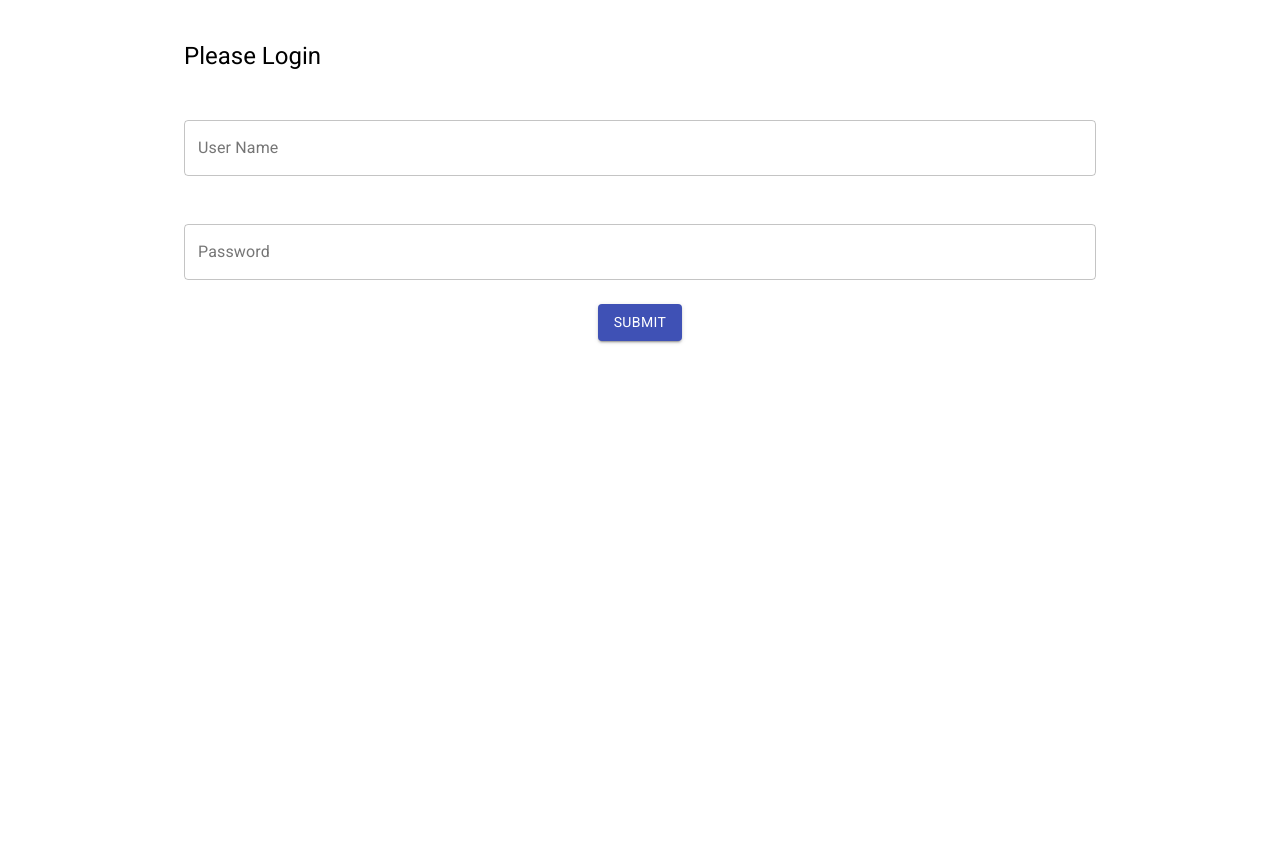
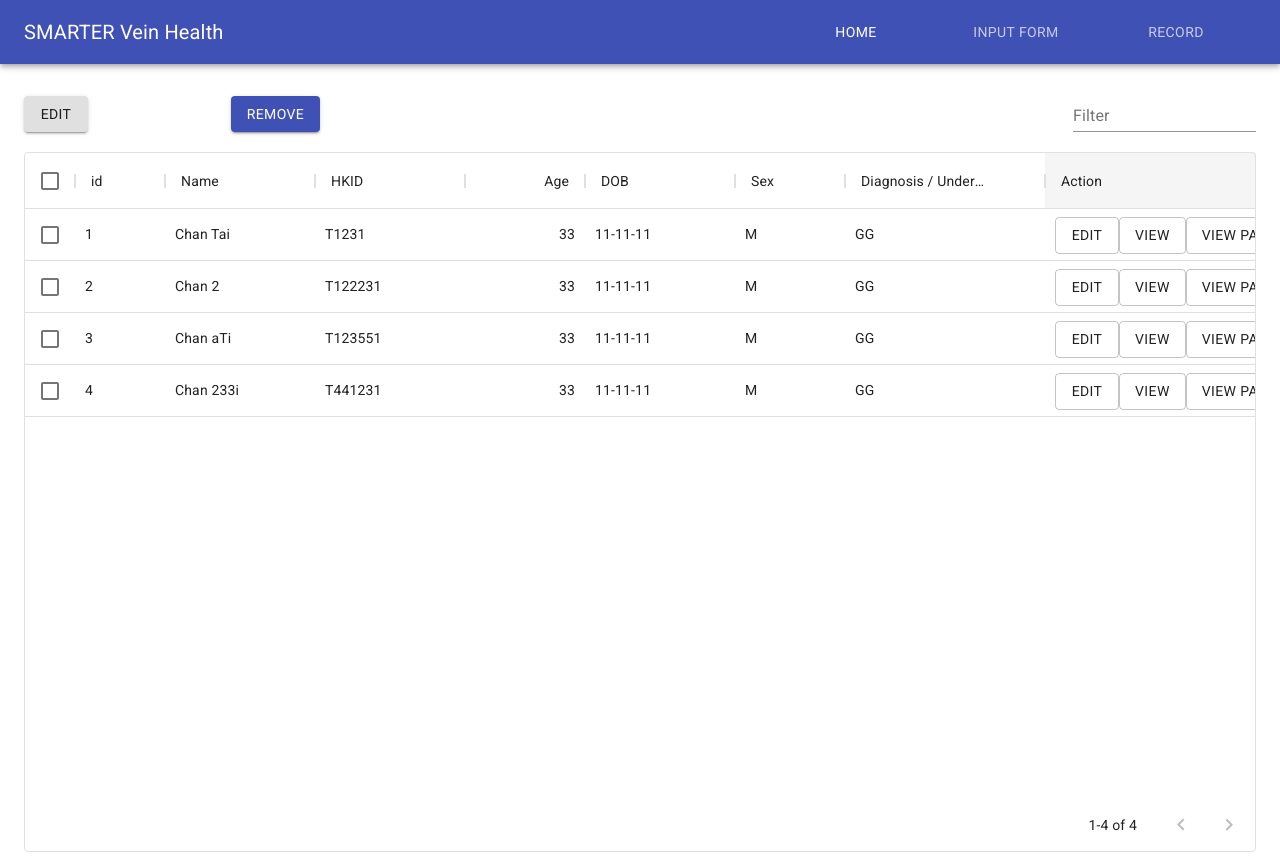
Before and after one commit to willlee1995/frontedva, a React (Create React App) app: page /table in a window 1280 px wide. Before the commit the page ends 800 px from the top, so only its background shows below. Built offline with nearby package versions, Linux system fonts and the light colour scheme.

Commit message:
code refractoring and adding table buttons and optimized the location

```diff
--- a/src/App.js
+++ b/src/App.js
@@ -8,9 +8,9 @@ import Table from './Components/Table'
 
 function App() {
   const [token, setToken ] = useState();
-  if (!token) {
+  /*if (!token) {
     return <LoginForm setToken={setToken} />
-  }
+  }*/
 
   return (
     <div>
--- a/src/Components/Header/index.js
+++ b/src/Components/Header/index.js
@@ -1,13 +1,17 @@
-import { useState } from "react";
+import { useState, Fragment } from "react";
 import { makeStyles } from "@material-ui/core/styles";
 import { Tab, Tabs } from "@material-ui/core";
 import AppBar from "@material-ui/core/AppBar";
 import Toolbar from "@material-ui/core/Toolbar";
 import Typography from "@material-ui/core/Typography";
-
+import { useMediaQuery } from "@material-ui/core";
 import IconButton from "@material-ui/core/IconButton";
 import MenuIcon from "@material-ui/icons/Menu";
 import { Link } from "react-router-dom";
+import { useTheme } from "@material-ui/core/styles";
+import Menu from "@material-ui/core/Menu";
+import MenuItem from "@material-ui/core/MenuItem";
+
 const useStyles = makeStyles((theme) => ({
   root: {
     flexGrow: 1,
@@ -21,31 +25,66 @@ const useStyles = makeStyles((theme) => ({
 }));
 
 export default function ButtonAppBar() {
+  const [anchorEl, setAnchorEl] = useState(null);
+
+  const handleClose = () => {
+    setAnchorEl(null);
+  };
+  const handleClick = (event) => {
+    setAnchorEl(event.currentTarget);
+  };
+  const handleMenu = e => {
+    setAnchorEl(e.currentTarget);
+  }
+  const theme = useTheme();
   const classes = useStyles();
   const [value, setValue] = useState(0);
   const handleChange = (e, value) => {
     setValue(value);
   };
+  const isXS = useMediaQuery(theme.breakpoints.down("sm"));
+
   return (
     <div className={classes.root}>
       <AppBar position="static">
         <Toolbar>
-          <IconButton
-            edge="start"
+          <Typography variant="h6" className={classes.title}>
+          SMARTER Vein Health
+          </Typography>
+          {isXS ? (<Fragment>
+            <IconButton
+            edge="end"
             className={classes.menuButton}
             color="inherit"
             aria-label="menu"
+            onClick={handleMenu}
           >
             <MenuIcon />
           </IconButton>
-          <Typography variant="h6" className={classes.title}>
-            Vascular Access Recording System
-          </Typography>
-          <Tabs value={value} onChange={handleChange} indicatorColor="primary">
+          <Menu
+            id="menu"
+            anchorEl={anchorEl}
+            keepMounted
+            open={Boolean(anchorEl)}
+            onClose={handleClose}
+          >
+          <MenuItem onClick={handleClose}><Link to='/'>Home</Link></MenuItem>
+          <MenuItem onClick={handleClose}><Link to='/input'>Input Form</Link></MenuItem>
+          <MenuItem onClick={handleClose}><Link to='/table'>Record</Link></MenuItem>
+          </Menu>
+          </Fragment>
+          )
+           :
+           (<Fragment>
+            <Tabs value={value} onChange={handleChange} indicatorColor="primary">
             <Tab component={Link} to="/" label="Home" />
             <Tab component={Link} to="/input" label="Input Form" />
-            <Tab component={Link} to="/table" label="Table" />
+            <Tab component={Link} to="/table" label="Record" />
           </Tabs>
+          </Fragment>)
+
+        }
+
         </Toolbar>
       </AppBar>
     </div>
--- a/src/Components/InputForm/AccessDevice/index.js
+++ b/src/Components/InputForm/AccessDevice/index.js
@@ -35,6 +35,7 @@ function index() {
       </Grid>
       <Grid item xs={12}>
         <TextField
+          shrink
           name="complications"
           label="Any complications?"
         />
--- a/src/Components/InputForm/index.js
+++ b/src/Components/InputForm/index.js
@@ -56,7 +56,7 @@ function App() {
   return (
     <Grid container>
       <Grid item xs={12}>
-        <Container maxWidth="md">
+        <Container maxWidth="lg">
           <div className={classes.formWrapper}>
             <Formik
               initialValues={{ ...iValues }}
--- a/src/Components/Table/Table.js
+++ b/src/Components/Table/Table.js
@@ -1,81 +1,126 @@
-import * as React from 'react';
-import { DataGrid } from '@material-ui/data-grid';
-import { Button } from '@material-ui/core'
-import { Link } from 'react-router-dom'
+import * as React from "react";
+import { DataGrid } from "@material-ui/data-grid";
+import { Button } from "@material-ui/core";
+import { Link } from "react-router-dom";
 
 const columns = [
-
   {
-    field: 'Name',
-    headerName: 'Name',
+    field:"id",
+    headerName: "id",
+    width: 90,
+  },
+  {
+    field: "Name",
+    headerName: "Name",
     width: 150,
     editable: true,
   },
-  { field: 'id', headerName: 'HKID', width: 150 },
- {
-    field: 'Age',
-    headerName: 'Age',
-    type: 'number',
+  { field: "hkid", headerName: "HKID", width: 150 },
+  {
+    field: "Age",
+    headerName: "Age",
+    type: "number",
     width: 120,
     editable: true,
   },
   {
-    field: 'DOB',
-    headerName: 'DOB',
+    field: "DOB",
+    headerName: "DOB",
     width: 150,
     editable: true,
   },
   {
-    field: 'Sex',
-    headerName: 'Sex',
+    field: "Sex",
+    headerName: "Sex",
     width: 110,
     editable: true,
   },
   {
-    field: 'Diagnosis',
-    headerName: 'Diagnosis / Underlying Disease',
-    width: 300,
+    field: "Diagnosis",
+    headerName: "Diagnosis / Underlying Disease",
+    width: 200,
     editable: true,
   },
   {
     field: "",
     headerName: "Action",
     disableClickEventBubbling: true,
+    width: 400,
     renderCell: (params) => {
-      const onClick = () => {
-        console.log("Edit")
+      const onClickEdit = () => {
+        console.log(params.id, "Edit");
       };
+      const onClickView = () => {
+        console.log(params.id, "View");
+      };
+      const onClickViewPP = () => {
+        console.log(params.id, "View PP");
+      };
+      const onClickDelete = () => {
+        console.log(params.id, "Delete");
+      };
+      return (
+        <div>
+          <Button variant="outlined" onClick={onClickEdit}>
+            Edit
+          </Button>
+          <Button variant="outlined" onClick={onClickView}>
+            View
+          </Button>
+          <Button variant="outlined" onClick={onClickViewPP}>
+            View Patient Panel
+          </Button>
+          <Button variant="outlined" onClick={onClickDelete}>
+            Delete
+          </Button>
+        </div>
+      );
+    },
+  },
+];
 
-      return <Button variant="outlined" onClick={onClick}>Edit</Button>;
-    }
+const rows = [
+  {
+    id:1,
+    Name: "Chan Tai",
+    hkid: "T1231",
+    Age: 33,
+    DOB: "11-11-11",
+    Sex: "M",
+    Diagnosis: "GG",
   },
   {
-    field: "",
-    headerName: "Action",
-    disableClickEventBubbling: true,
-    renderCell: (params) => {
-      const onClick = () => {
-        console.log("View")
-      };
-
-      return <Button variant="outlined" onClick={onClick}>View</Button>;
-    }
-  }
-]
-
-
-
-const rows = [
-  { Name: 'Chan Tai', id: 'T1231', Age: 33, DOB: '11-11-11', Sex: 'M', Diagnosis: 'GG'},
-  { Name: 'Chan 2', id: 'T122231', Age: 33, DOB: '11-11-11', Sex: 'M', Diagnosis: 'GG'},
-  { Name: 'Chan aTi', id: 'T123551', Age: 33, DOB: '11-11-11', Sex: 'M', Diagnosis: 'GG'},
-  { Name: 'Chan 233i', id: 'T441231', Age: 33, DOB: '11-11-11', Sex: 'M', Diagnosis: 'GG'}
-
+    id:2,
+    Name: "Chan 2",
+    hkid: "T122231",
+    Age: 33,
+    DOB: "11-11-11",
+    Sex: "M",
+    Diagnosis: "GG",
+  },
+  {
+    id:3,
+    Name: "Chan aTi",
+    hkid: "T123551",
+    Age: 33,
+    DOB: "11-11-11",
+    Sex: "M",
+    Diagnosis: "GG",
+  },
+  {
+    id:4,
+    Name: "Chan 233i",
+    hkid: "T441231",
+    Age: 33,
+    DOB: "11-11-11",
+    Sex: "M",
+    Diagnosis: "GG",
+  },
 ];
 
 export default function DataTable() {
   return (
-    <div style={{ height: 700, width: '100%' }}>
+    <div style={{ height: 700, width: "100%" }}>
       <DataGrid
         rows={rows}
         columns={columns}
--- a/src/Components/Table/TableToolBar.js
+++ b/src/Components/Table/TableToolBar.js
@@ -1,20 +1,31 @@
-import React from 'react';
-import Button from '@material-ui/core/Button';
+import React from "react";
+import Button from "@material-ui/core/Button";
 import { Grid } from "@material-ui/core";
+import { TextField } from "@material-ui/core";
 
 const TabelToolBar = () => {
-    return (
-        <Grid container spacing={3}>
-            <Grid item xs={1}><Button variant="contained">Edit</Button></Grid>
-            <Grid item xs={4}><Button variant="contained" color="primary">Remove</Button></Grid>
-            <Grid item container xs={6}>
-                <Grid item xs={2}><label>Filter:</label></Grid>
-                <Grid item xs={4}><input type='text'></input></Grid>
-                <Grid item xs={3}><Button variant="contained" >Search</Button></Grid>
-                <Grid item xs={3}><Button variant="contained">Reset</Button></Grid>
-            </Grid>
-        </Grid>
-    )
-}
+  return (
+    <Grid container alignItems="flex-end" spacing={1}>
 
-export default TabelToolBar
+      <Grid item align='left' xs={4}>
+      <Grid container spacing={1}>
+      <Grid item align='left' xs={6}>
+      <Button  variant="contained">Edit</Button>
+      </Grid>
+      <Grid item align='left' xs={6}>
+      <Button shrink variant="contained" color="primary">
+          Remove
+        </Button>
+      </Grid>
+      </Grid>
+
+
+      </Grid>
+      <Grid item align='right' xs={8}>
+        <TextField label="Filter" type="text" />
+      </Grid>
+    </Grid>
+  );
+};
+
+export default TabelToolBar;
--- a/src/Components/Table/index.js
+++ b/src/Components/Table/index.js
@@ -1,20 +1,25 @@
-import React from 'react'
-import DataTable from './Table';
-import TabelToolBar from './TableToolBar';
-import { Grid } from "@material-ui/core";
+import React from "react";
+import DataTable from "./Table";
+import TabelToolBar from "./TableToolBar";
+import { Grid, Container } from "@material-ui/core";
 
 function Table() {
   return (
     <div>
-        <Grid container spacing={3} justifyContent={'center'}>
-          <Grid item xs={10} spacing={1}>
+      <Grid container spacing={2} justifyContent={"center"}>
+        <Grid item xs={12}>
+          <Container maxWidth="lg">
+            <div>
+            <br/>
               <TabelToolBar />
-          </Grid>
-          <Grid item xs={10}>
+              <br/>
               <DataTable />
+            </div>
+          </Container>
         </Grid>
       </Grid>
     </div>
-    )}
+  );
+}
 
-    export default Table
+export default Table;
```
Also changed, not shown: 1 other file (tests, documents, lock files or other folders). Lines whose indentation alone changed are shown as unchanged.
